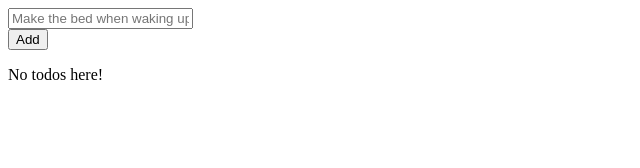
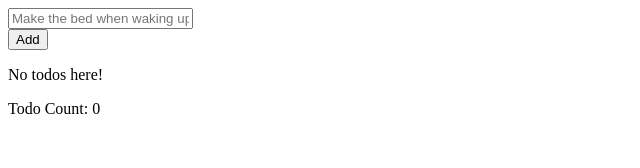
Before and after one commit to juancvaes/appointmenapp, an Angular app in the folder todoapp/: page / in a window 1280 px wide. Shown: the top 168 px of the page, without its empty margins (0-640 px from the left). Built offline with nearby package versions, Linux system fonts and the light colour scheme.

Commit message:
Add task count

```diff
--- a/todoapp/src/app/app.component.html
+++ b/todoapp/src/app/app.component.html
@@ -14,4 +14,5 @@
 
 <app-todo-list
     [todos]="currentTodos"
+    [todoCount]="currentTodos.length"
 ></app-todo-list>
--- a/todoapp/src/app/app.component.ts
+++ b/todoapp/src/app/app.component.ts
@@ -24,7 +24,7 @@ export class AppComponent {
       this.currentTodos.push({
         id: Date.now(),
         text: this.newToDoText,
-    })
-    this.newToDoText = "";
+      });
+      this.newToDoText = "";
   }}
 }
--- a/todoapp/src/app/todo-list/todo-list.component.html
+++ b/todoapp/src/app/todo-list/todo-list.component.html
@@ -13,3 +13,4 @@
         <p>No todos here!</p>
     }
 </div>
+<p>Todo Count: {{ this.todoCount }}</p>
--- a/todoapp/src/app/todo-list/todo-list.component.ts
+++ b/todoapp/src/app/todo-list/todo-list.component.ts
@@ -1,4 +1,4 @@
-import { Component, Input, Output } from '@angular/core';
+import { Component, Input } from '@angular/core';
 import { CommonModule } from '@angular/common';
 import { ToDo } from '../models/todo';
 import { TodoListItemComponent } from '../todo-list-item/todo-list-item.component';
@@ -14,6 +14,7 @@ import { TodoListItemComponent } from '../todo-list-item/todo-list-item.componen
 })
 export class TodoListComponent {
   @Input() todos: ToDo[] = [];
+  @Input() todoCount: number = 0;
 
   onItemDeleted(itemId: number){
     // console.log(`ItemDeleted event read from parent ${itemId}`)
```
Also changed, not shown: todoapp/tasks.txt (added).
